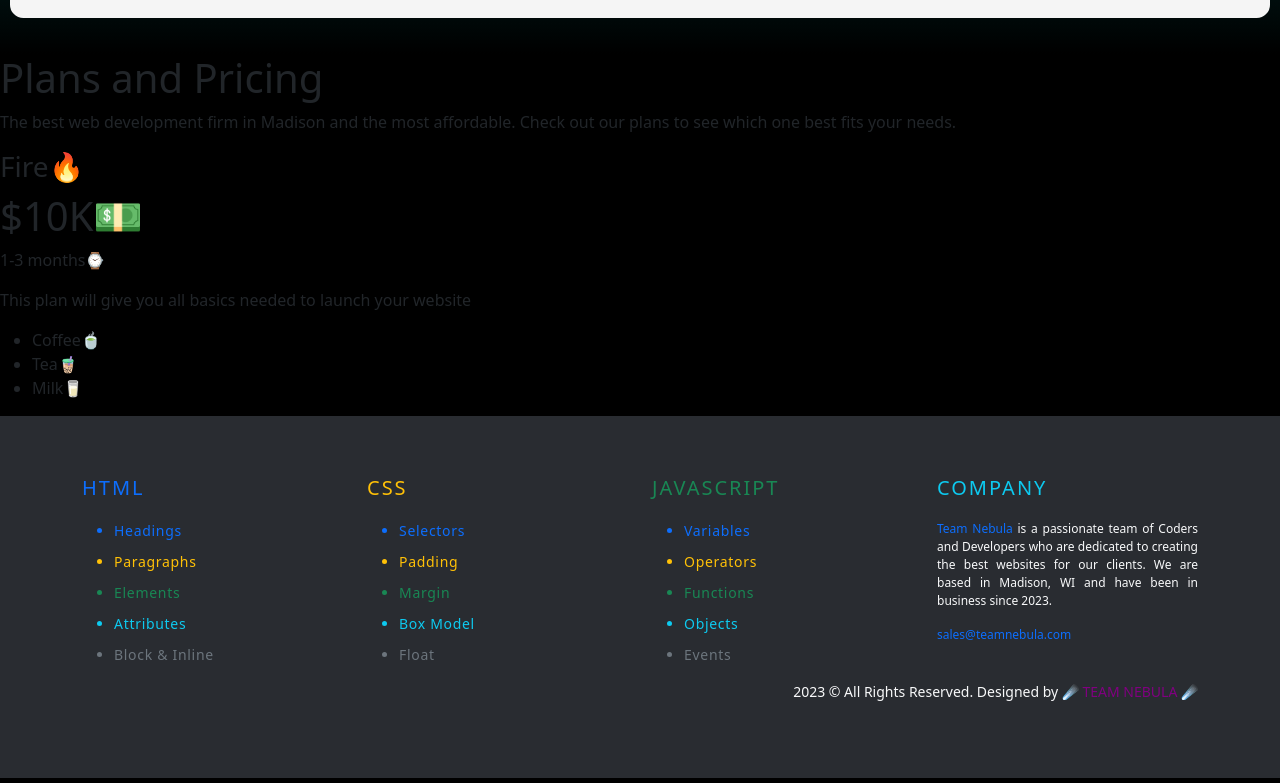
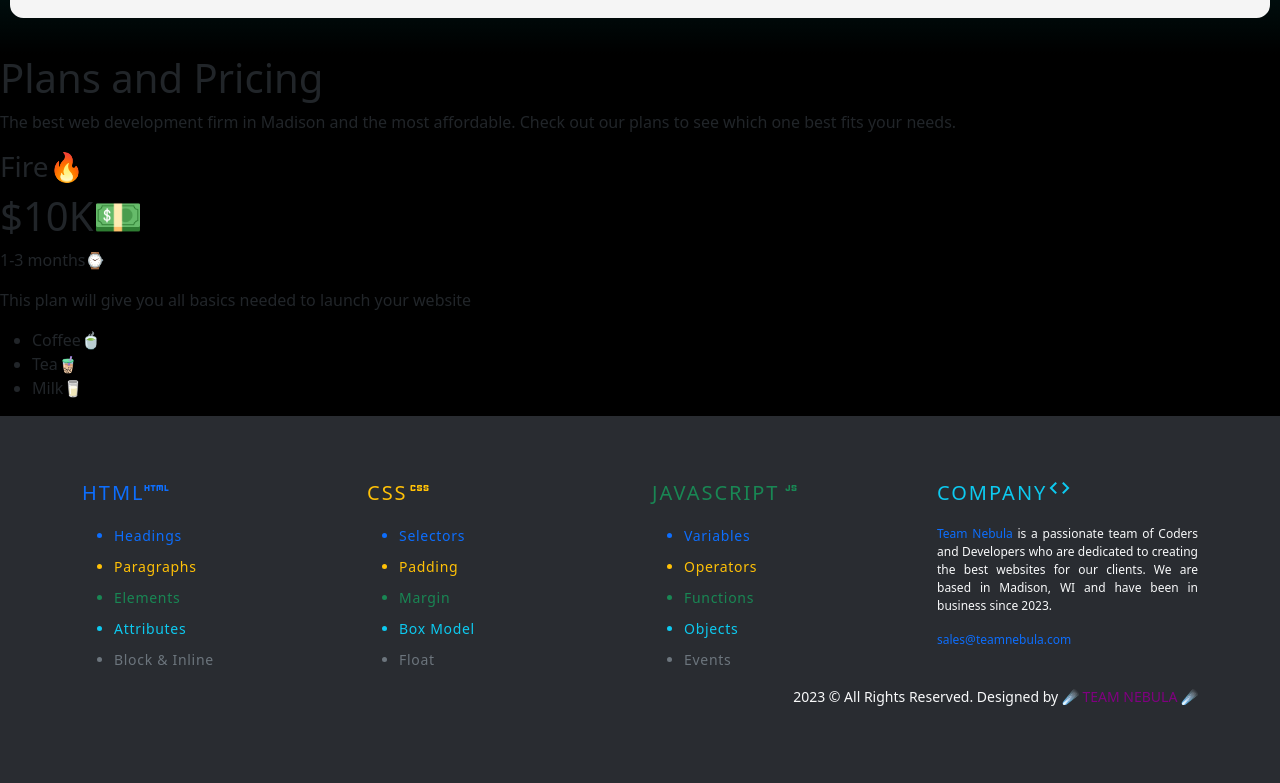
Before and after one commit to NelNel147/Nebula, a plain HTML site: page index.html in a window 1280 px wide. Shown: the part 1879-2662 px from the top of the page. Drawn offline with nearby package versions, Linux system fonts and the light colour scheme.

Commit message:
finished the footer

```diff
--- a/index.html
+++ b/index.html
@@ -7,6 +7,10 @@
     <link rel="stylesheet" href="https://cdnjs.cloudflare.com/ajax/libs/font-awesome/6.4.2/css/all.min.css">
     <link rel="stylesheet" href="styles-sheets/main.css" />
     <link rel="stylesheet" href="styles-sheets/index.css">
+    <link rel="stylesheet" href="https://fonts.googleapis.com/css2?family=Material+Symbols+Outlined:opsz,wght,FILL,GRAD@24,400,0,0" />
+    <link rel="stylesheet" href="https://fonts.googleapis.com/css2?family=Material+Symbols+Outlined:opsz,wght,FILL,GRAD@24,400,0,0" />
+    <link rel="stylesheet" href="https://fonts.googleapis.com/css2?family=Material+Symbols+Outlined:opsz,wght,FILL,GRAD@20..48,100..700,0..1,-50..200" />
+    <link rel="stylesheet" href="https://fonts.googleapis.com/css2?family=Material+Symbols+Outlined:opsz,wght,FILL,GRAD@20..48,100..700,0..1,-50..200" />
     <link rel="shortcut icon" href="images/meteor-solid.svg" type="image/x-icon">
     <link
       href="https://cdn.jsdelivr.net/npm/bootstrap@5.3.2/dist/css/bootstrap.min.css"
@@ -102,7 +106,9 @@
   <div class="container">
     <div class="row">
       <div class="col-md-3">
-        <h5 class="text-primary"><a href="https://www.w3schools.com/html/default.asp" class="text-primary" style="text-decoration: none">HTML</a></h5>
+        <h5 class="text-primary"><a href="https://www.w3schools.com/html/default.asp" class="text-primary" style="text-decoration: none">HTML</a><span class="material-symbols-outlined">
+          html
+          </span></h5>
         <ul>
           <li class="text-primary"><a href="https://www.w3schools.com/html/html_headings.asp" class="text-primary" style="text-decoration: none">Headings</a></li>
           <li class="text-warning"><a href="https://www.w3schools.com/html/html_paragraphs.asp" class="text-warning" style="text-decoration: none">Paragraphs</a></li>
@@ -112,7 +118,9 @@
         </ul>
       </div>
       <div class="col-md-3">
-        <h5 class="text-warning"><a href="https://www.w3schools.com/css/default.asp" class="text-warning" style="text-decoration: none">CSS</a></h5>
+        <h5 class="text-warning"><a href="https://www.w3schools.com/css/default.asp" class="text-warning" style="text-decoration: none">CSS</a><span class="material-symbols-outlined">
+          css
+          </span></h5>
         <ul>
           <li class="text-primary"><a href="https://www.w3schools.com/css/css_selectors.asp" class="text-primary" style="text-decoration: none">Selectors</a></li>
           <li class="text-warning"><a href="https://www.w3schools.com/css/css_padding.asp" class="text-warning" style="text-decoration: none">Padding</a></li>
@@ -122,7 +130,9 @@
         </ul>
       </div>
       <div class="col-md-3">
-        <h5 class="text-success"><a href="https://www.w3schools.com/js/default.asp" class="text-success" style="text-decoration: none">JavaScript</a></h5>
+        <h5 class="text-success"><a href="https://www.w3schools.com/js/default.asp" class="text-success" style="text-decoration: none">JavaScript</a><span class="material-symbols-outlined">
+          javascript
+          </span></h5>
         <ul>
           <li class="text-primary"><a href="https://www.w3schools.com/js/js_variables.asp" class="text-primary" style="text-decoration: none">Variables</a></li>
           <li class="text-warning"><a href="https://www.w3schools.com/js/js_operators.asp" class="text-warning" style="text-decoration: none">Operators</a></li>
@@ -132,7 +142,9 @@
         </ul>
       </div>
       <div class="col-md-3">
-        <h5 class="text-info">COMPANY</h5>
+        <h5 class="text-info">COMPANY<span class="material-symbols-outlined">
+          code
+          </span></h5>
         <p class="text-light">
           <b class="text-primary">Team Nebula</b> is a passionate team of Coders and Developers who are dedicated to creating the best websites for our clients. We are based in Madison, WI and have been in business since 2023.
         </p>
```
